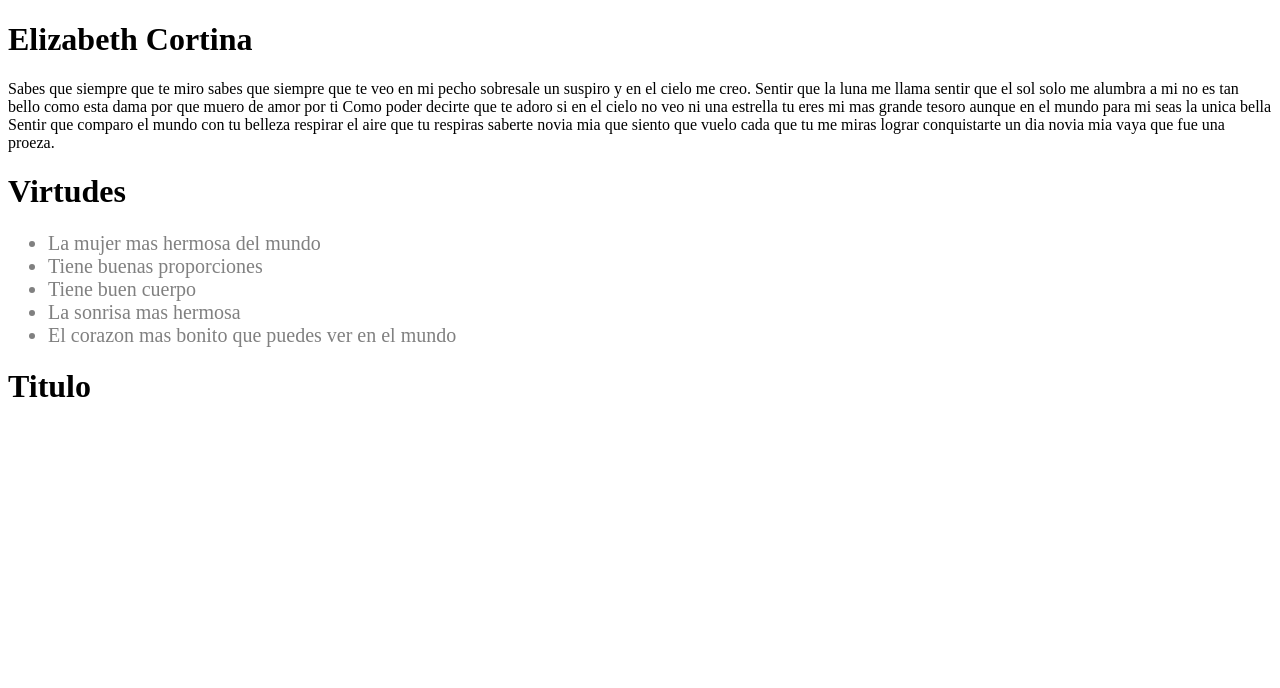
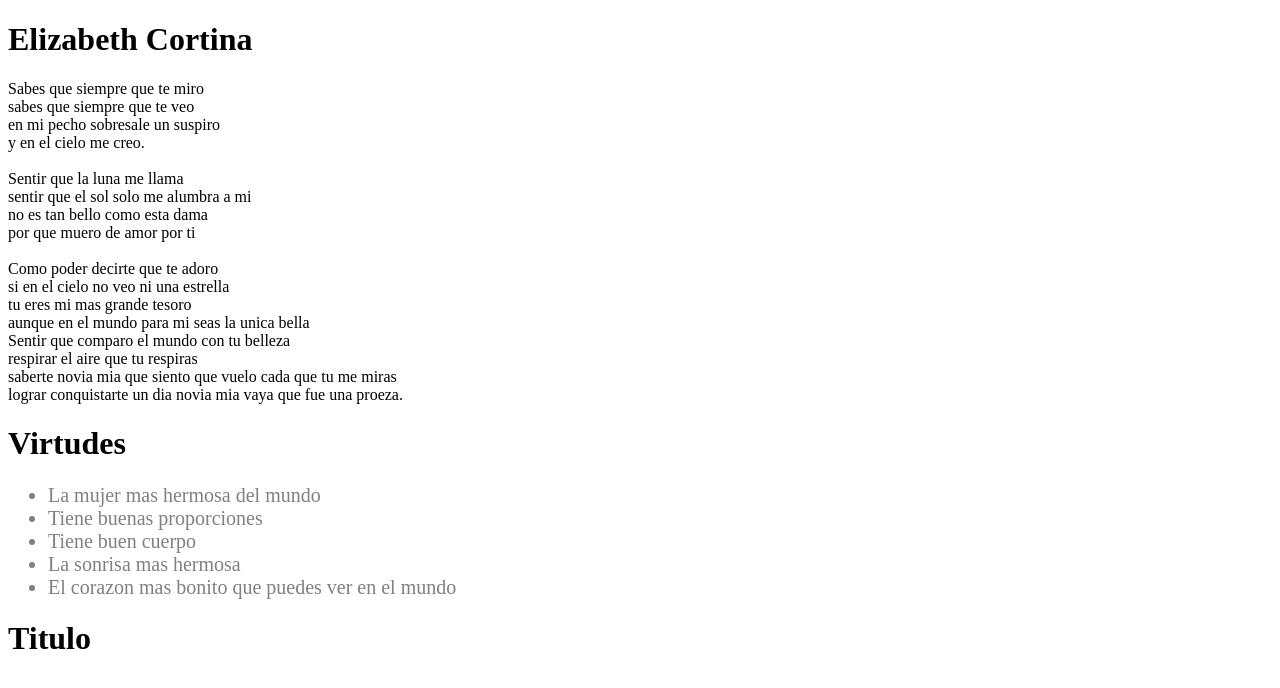
Before and after one commit to CarterasPendientes/CarterasPendientes.github.io, a plain HTML site: page index.html in a window 1280 px wide. Drawn offline with Linux system fonts and the light colour scheme; a script that the page names is missing.

Commit message:
Update index.html

```diff
--- a/index.html
+++ b/index.html
@@ -11,25 +11,25 @@
                 <h1>  Elizabeth Cortina</h1>
                 <script src="codigo.js"></script>
                 <p>
-                  Sabes que siempre que te miro
-                  sabes que siempre que te veo
-                  en mi  pecho sobresale un suspiro
-                  y en el cielo me creo.
+                  Sabes que siempre que te miro <br>
+                  sabes que siempre que te veo <br>
+                  en mi  pecho sobresale un suspiro <br>
+                  y en el cielo me creo.<br> <br>
 
-                  Sentir que la luna me llama
-                  sentir que el sol solo me alumbra a mi
-                  no es tan bello como esta dama
-                  por que muero de amor por ti
+                  Sentir que la luna me llama <br>
+                  sentir que el sol solo me alumbra a mi <br>
+                  no es tan bello como esta dama <br>
+                  por que muero de amor por ti <br>  <br>
 
-                  Como poder decirte que te adoro
-                  si en el cielo no veo ni una estrella
-                  tu eres mi mas grande tesoro
-                  aunque en el mundo para mi seas la unica bella
+                  Como poder decirte que te adoro <br>
+                  si en el cielo no veo ni una estrella <br>
+                  tu eres mi mas grande tesoro<br>
+                  aunque en el mundo para mi seas la unica bella <br>
 
-                  Sentir que comparo el mundo con tu belleza
-                  respirar el aire que tu respiras
-                  saberte novia mia que siento que vuelo cada que tu me miras
-                  lograr conquistarte un dia novia mia vaya que fue una proeza.
+                  Sentir que comparo el mundo con tu belleza <br>
+                  respirar el aire que tu respiras <br>
+                  saberte novia mia que siento que vuelo cada que tu me miras <br>
+                  lograr conquistarte un dia novia mia vaya que fue una proeza. <br>
                 </p>
           </div>
 
```
